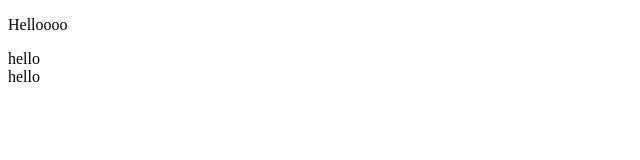
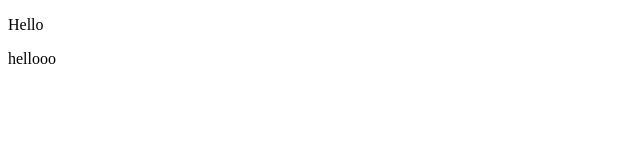
Before and after one commit to Nitesh4b/git_demo, a plain HTML site: page index.html in a window 1280 px wide. Shown: the full height of the page, 0-640 px from the left. Drawn offline with Linux system fonts and the light colour scheme.

Commit message:
Changed some para

```diff
--- a/index.html
+++ b/index.html
@@ -6,9 +6,8 @@
     <title>Document</title>
 </head>
 <body>
-    <p>Helloooo</p>
-    <span>hello</span>
-    <div>hello</div>
+    <p>Hello</p>
+    <div>hellooo</div>
     <br>
 </body>
 </html>
```
